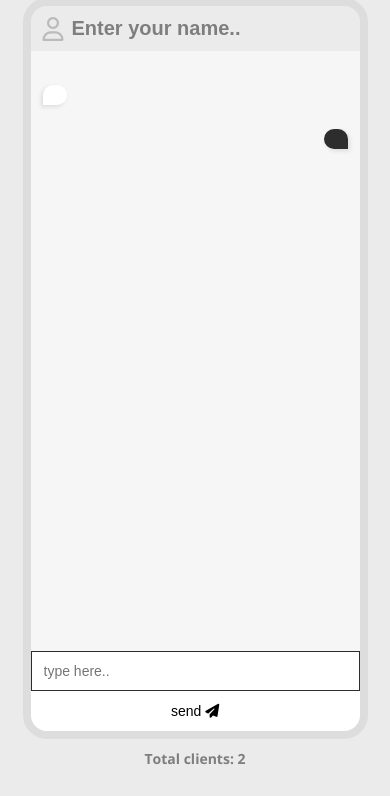
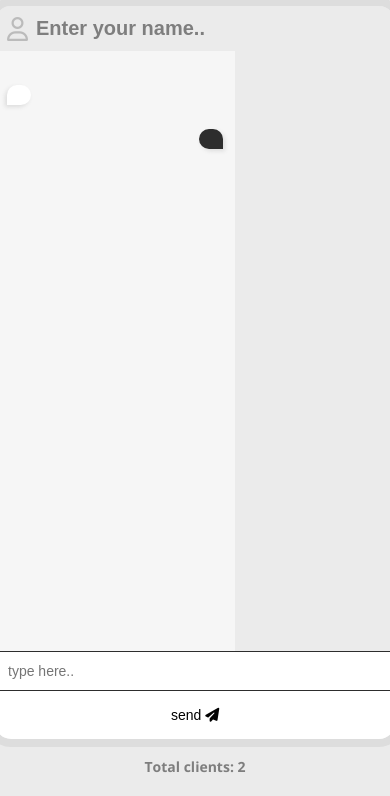
Before and after one commit to natnaelbanjaw/chatApp, a website: page public/main.html in a window 390 px wide. Shown: the part 95-891 px from the top of the page. Drawn offline with nearby package versions, Linux system fonts and the light colour scheme; no server answers.

Commit message:
update css

```diff
--- a/public/style.css
+++ b/public/style.css
@@ -151,15 +151,16 @@ box-shadow: -2px 2px 4px #dcdcdc;
     body {
         flex-direction: column;
         padding: 10px;
+        /* height:600px ; */
     }
 
     .message-container {
-        width: 100%;
+        max-width: 60%;
         /* height: 500px; */
     }
 
     .message-left, .message-right {
-        max-width: 80%;
+        max-width: 30%;
         font-size: 16px;
     }
 
@@ -187,7 +188,7 @@ box-shadow: -2px 2px 4px #dcdcdc;
     }
 
     .send-button {
-        height: 40px;
+        /* height: 40px; */
         font-size: 14px;
     }
 
```
